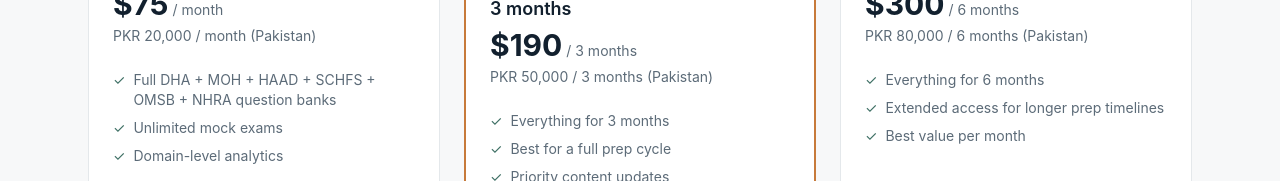
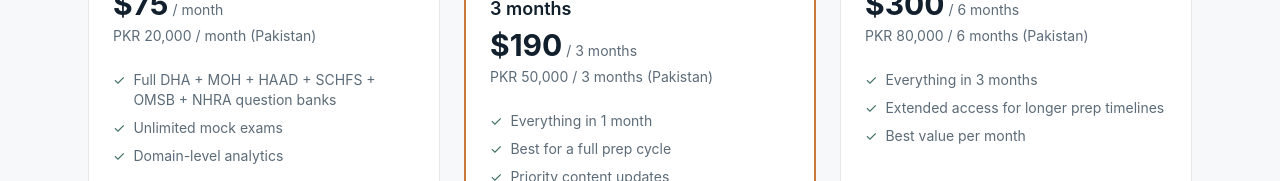
Before and after one commit to MHamzaNajam/optoacademy, a Next.js app: page /pricing in a window 1280 px wide. Shown: the part 372-553 px from the top of the page. Built offline with nearby package versions, Linux system fonts and the light colour scheme; no server answers.

Commit message:
Update page.tsx

```diff
--- a/app/(marketing)/pricing/page.tsx
+++ b/app/(marketing)/pricing/page.tsx
@@ -1,8 +1,10 @@
 import Header from "@/components/marketing/Header";
 import Footer from "@/components/marketing/Footer";
+import Link from "next/link";
 
 const plans = [
   {
+    slug: "month1",
     name: "1 month",
     priceUsd: "$75",
     pricePkr: "PKR 20,000",
@@ -10,19 +12,21 @@ const plans = [
     features: ["Full DHA + MOH + HAAD + SCHFS + OMSB + NHRA question banks", "Unlimited mock exams", "Domain-level analytics"],
   },
   {
+    slug: "month3",
     name: "3 months",
     priceUsd: "$190",
     pricePkr: "PKR 50,000",
     period: "/ 3 months",
-    features: ["Everything for 3 months", "Best for a full prep cycle", "Priority content updates"],
+    features: ["Everything in 1 month", "Best for a full prep cycle", "Priority content updates"],
     featured: true,
   },
   {
+    slug: "month6",
     name: "6 months",
     priceUsd: "$300",
     pricePkr: "PKR 80,000",
     period: "/ 6 months",
-    features: ["Everything for 6 months", "Extended access for longer prep timelines", "Best value per month"],
+    features: ["Everything in 3 months", "Extended access for longer prep timelines", "Best value per month"],
   },
 ];
 
@@ -68,9 +72,12 @@ export default function PricingPage() {
                   </li>
                 ))}
               </ul>
-              <button className="bg-ink text-paper py-2.5 rounded-sm font-medium hover:bg-ink/90 transition">
+              <Link
+                href={`/contact?plan=${plan.slug}`}
+                className="bg-ink text-paper py-2.5 rounded-sm font-medium hover:bg-ink/90 transition text-center"
+              >
                 Choose {plan.name}
-              </button>
+              </Link>
             </div>
           ))}
         </div>
```
